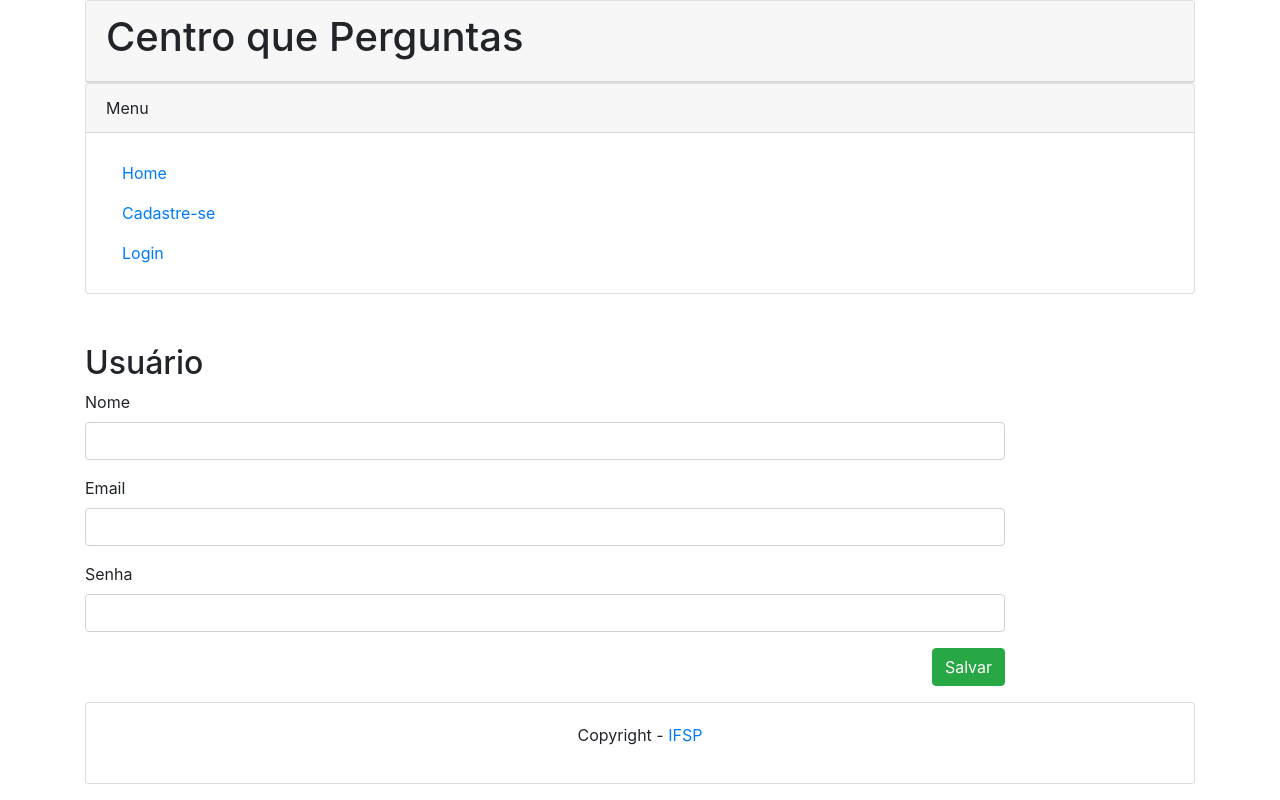
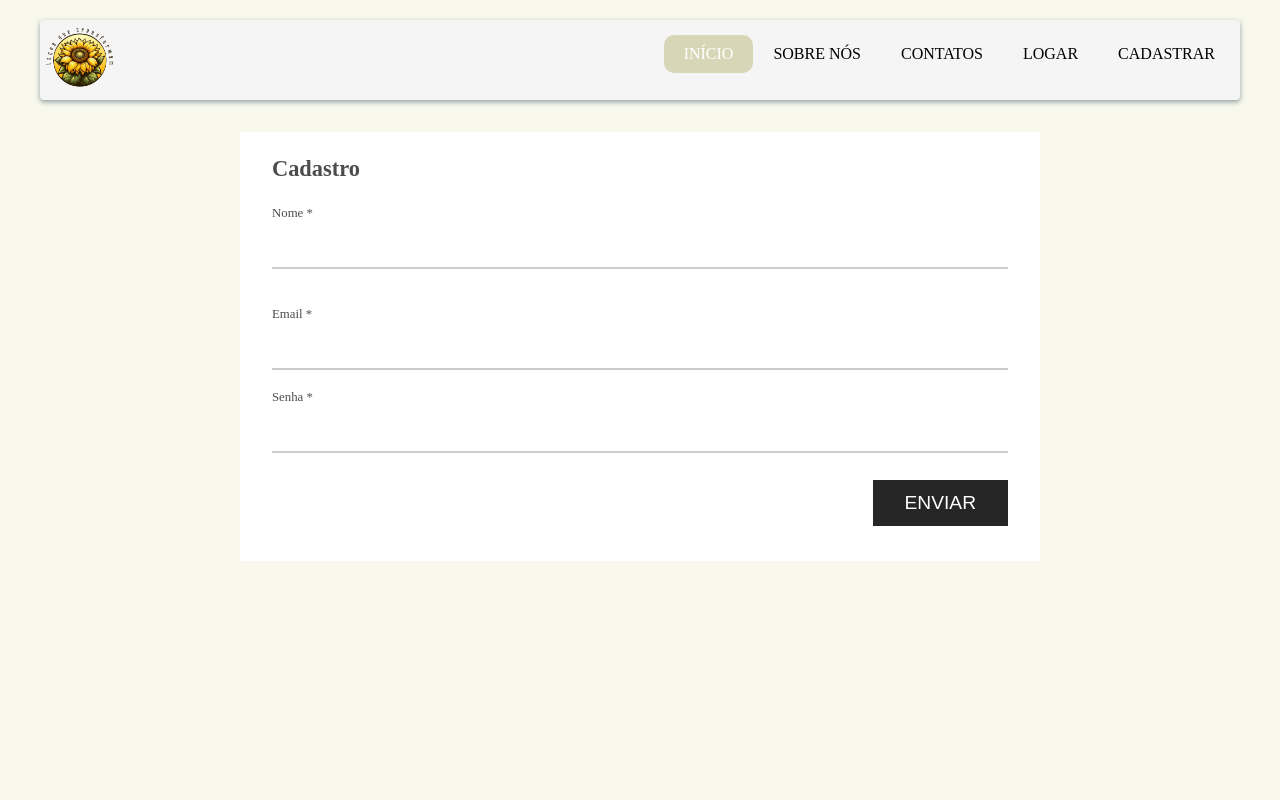
Before and after one commit to Ayke2604/APAEmais, a PHP site: page /blog/usuario_formulario.php in a window 1280 px wide. Run offline with PHP 8.4, Linux system fonts and the light colour scheme; some libraries are stand-ins or nearby versions.

Commit message:
cansei :'(

```diff
--- a/blog/Banco/banco_blog.sql
+++ b/blog/Banco/banco_blog.sql
@@ -1,3 +1,5 @@
+DROP DATABASE IF EXISTS blog;
+
 CREATE DATABASE blog;
 USE blog;
 
@@ -7,7 +9,7 @@ CREATE TABLE usuario(
     email varchar(255) not null,
     senha varchar(60) not null,
     data_criacao datetime not null default current_timestamp,
-    ativo tinyint not null default '0',
+    ativo tinyint not null default '1',
     adm tinyint not null default '0',
     primary key(id)
 );
--- a/blog/core/usuario_repositorio.php
+++ b/blog/core/usuario_repositorio.php
@@ -49,7 +49,7 @@ switch($acao){
         case 'login':
             $criterio = [
                 ['email', '=', $email],
-                ['AND', 'ativo', '=', 0]
+                ['AND', 'ativo', '=', 1]
                 ];
 
         $retorno = buscar(
--- a/blog/teste/mysql_test.php
+++ b/blog/teste/mysql_test.php
@@ -27,7 +27,7 @@ function update_teste($id, $nome, $email): void{
 }
 
 
-insert_teste ('Guilherme', 'guilherme.cintra@ifsp.edu.br', '123456');
+insert_teste ('Caique', 'caque@gmail.com', '123');
 buscar_teste();
 update_teste(3, 'murilo', 'silva@gmail.com');
 buscar_teste();
--- a/blog/usuario_formulario.php
+++ b/blog/usuario_formulario.php
@@ -1,85 +1,85 @@
+<!DOCTYPE html>
 <html>
+
 <head>
-        <title>Usuário | Projeto para Web com PHP</title>
-        <link rel="stylesheet"
-              href="lib/bootstrap-4.2.1-dist/css/bootstrap.min.css">
+  <meta charset='utf-8'>
+  <meta http-equiv='X-UA-Compatible' content='IE=edge'>
+  <title>Page Title</title>
+  <meta name='viewport' content='width=device-width, initial-scale=1'>
+  <link rel='stylesheet' type='text/css' media='screen' href='../css/cadastro.css'>
+  <link href="https://stackpath.bootstrapcdn.com/font-awesome/4.7.0/css/font-awesome.min.css" rel="stylesheet">
 </head>
+
 <body>
-        <div class="container">
-            <div class="row">
-                <div class="col-md-12">
-                    <?php include 'includes/topo.php'; ?>
-                </div>
-            </div>
-            <div class="row" style="min-height: 500px;">
-                <div class="col-md-12">
-                    <?php include 'includes/menu.php'; ?>
-                </div>
-                <div class="col-md-10" style="padding-top: 50px;">
-                    <?php
-                        require_once 'includes/funcoes.php';
-                        require_once 'core/conexao_mysql.php';
-                        require_once 'core/sql.php';
-                        require_once 'core/mysql.php';
+    <header>
+        <a href="#"><img src="../img/Logo2.png" class="logo"></a>
+        <div class="menu-toggle"></div>
+        <nav>
+          <ul>
+            <li><a href="../index.html" class="active">Início</a></li>
+            <li><a href="#">Sobre nós</a></li>
+            <li><a href="#">Contatos</a></li>
+            <li><a href="login.html">Logar</a></li>
+            <li><a href="#">Cadastrar</a></li>
+          </ul>
+        </nav>
+        <div class="clearfix"></div>
+      </header>
 
-                        if(isset($_SESSION['login'])) {
-                            $id = (int) $_SESSION['login']['usuario']['id'];
 
-                            $criterio = [
-                                ['id', '=', $id] // o id do banco ser igual o id do usuario
-                            ];
+      <script src="https://code.jquery.com/jquery-3.4.1.js" integrity="sha256-WpOohJOqMqqyKL9FccASB9O0KwACQJpFTUBLTYOVvVU="
+        crossorigin="anonymous"></script>
+      <script type="text/javascript">
+        $(document).ready(function () {
+          $('.menu-toggle').click(function () {
+            $('.menu-toggle').toggleClass('active')
+            $('nav').toggleClass('active')
+          })
+        })
+      </script>
 
-                            $retorno = buscar (
-                                'usuario',
-                                ['id', 'nome','email'], //vai ter só 1 resultado (por id)
-                                $criterio
-                            );
 
-                            $entidade = $retorno[0]; // a primeira linha do retorno
-                        }
-                    ?>
-                    <h2>Usuário</h2>
-                    <form method="post" action="core/usuario_repositorio.php">
+    <form method="post" action="core/usuario_repositorio.php" id="contact-form" class="form cf">
+        <h3 class="col-100">Cadastro</h3>
+
+        <div class="col cf">
         <input type="hidden" name="acao"
                                value="<?php echo empty($id) ? 'insert' : 'update' ?>"><!-- o ? age como um "if"
                                o que esta a esquerda é caso seja verdade, o que esta a direita é falso-->
                         <input type="hidden" name="id"
                                value="<?php echo $entidade['id'] ?? '' ?>"> <!-- Uma maneira mais redundante,
                             o caso seja verdade é a propia comparação, e o falso é apos as 2 interrogações-->
-                        <div class="form-group">
-                            <label for="nome">Nome</label>
-                            <input class="form-control" type="text"
+                        <div class="form-row cf">
+                            <label for="nome">Nome *</label>
+                            <input class="form-row cf" type="text"
                                 required id="nome" name="nome"
                                 value="<?php echo $entidade['nome'] ?? '' ?>">
                         </div>
-                        <div class="form-group">
-                            <label for="email">Email</label>
+
+
+            <div class="form-row cf">
+                            <label for="email">Email *</label>
                             <input class="form-control" type="text"
                                 required id="email" name="email"
                                 value="<?php echo $entidade['email'] ?? '' ?>">
                         </div>
-                        <?php if(!isset($_SESSION['login'])): //começa um if php, que tem final depois ?>
-                        <div class="form-group">
-                            <label for="senha">Senha</label>
+
+
+                        <div class="form-row cf">
+                            <label for="senha">Senha *</label>
                             <input class="form-control" type="password"
                                 required id="senha" name="senha">
                         </div>
-                        <?php endif; ?>
-                        <div class="text-right">
-                            <button class="btn btn-success"
-                                     type="submit">Salvar</button>
+        </div>
+
+
+
+
+        <div class="form-row col-100 cf">
+            <input type="submit" name="submit" value="Enviar" class="btn send-btn">
         </div>
     </form>
-                </div>
-            </div>
-            <div class="row">
-                <div class="col-md-12">
-                    <?php
-                        include 'includes/rodape.php';
-                    ?>
-                </div>
-            </div>
-        </div>
-        <script src="lib/bootstrap-4.2.1-dist/js/bootstrap.min.js"></script>
+  <script src='../js/login.js'></script>
 </body>
+
 </html>
--- a/css/cadastro.css
+++ b/css/cadastro.css
@@ -1,7 +1,5 @@
 @import url('https://fonts.googleapis.com/css?family=Noto+Sans');
- html {
 
-}
 
  body #contact-form {
 	 max-width: 800px;
--- a/index.html
+++ b/index.html
@@ -23,12 +23,12 @@
         <li><a href="#" class="active">Início</a></li>
         <li><a href="#">Sobre nós</a></li>
         <li><a href="#">Contatos</a></li>
-<<<<<<< HEAD
+
         <li><a href="blog/index.php">Dúvidas</a></li>
-=======
+
         <li><a href="pag/login.html">Logar</a></li>
         <li><a href="pag/cadastro.html">Cadastrar</a></li>
->>>>>>> ea2864b0e335be23eb200baea05f1d6ec15bec6d
+
       </ul>
     </nav>
     <div class="clearfix"></div>
```
Also changed, not shown: blog/index.php (+8 -1 lines), blog/login_formulario.php (+68 -42 lines), css/duvidas.css (+0 -13 lines). Lines whose indentation alone changed are shown as unchanged.
